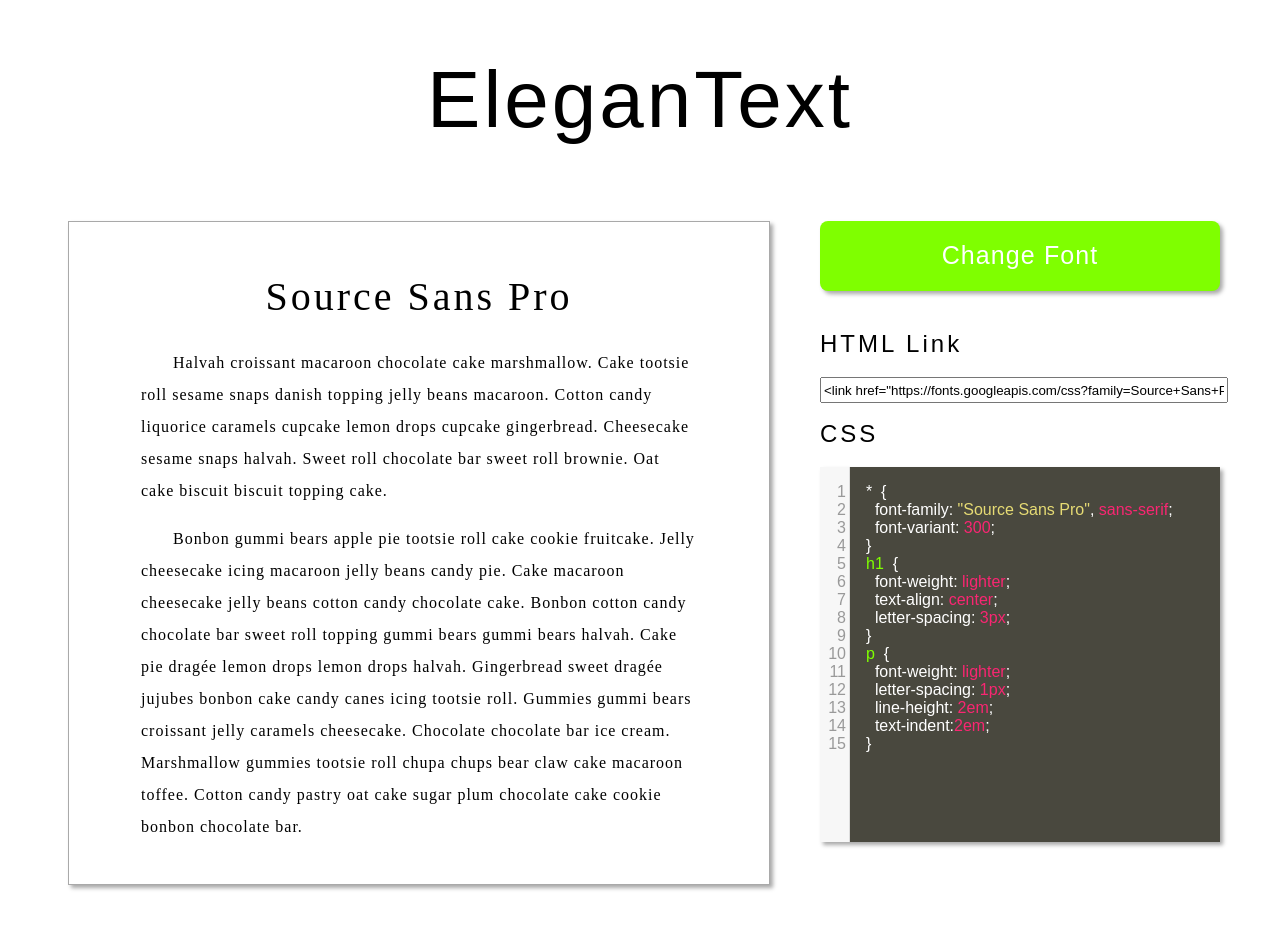
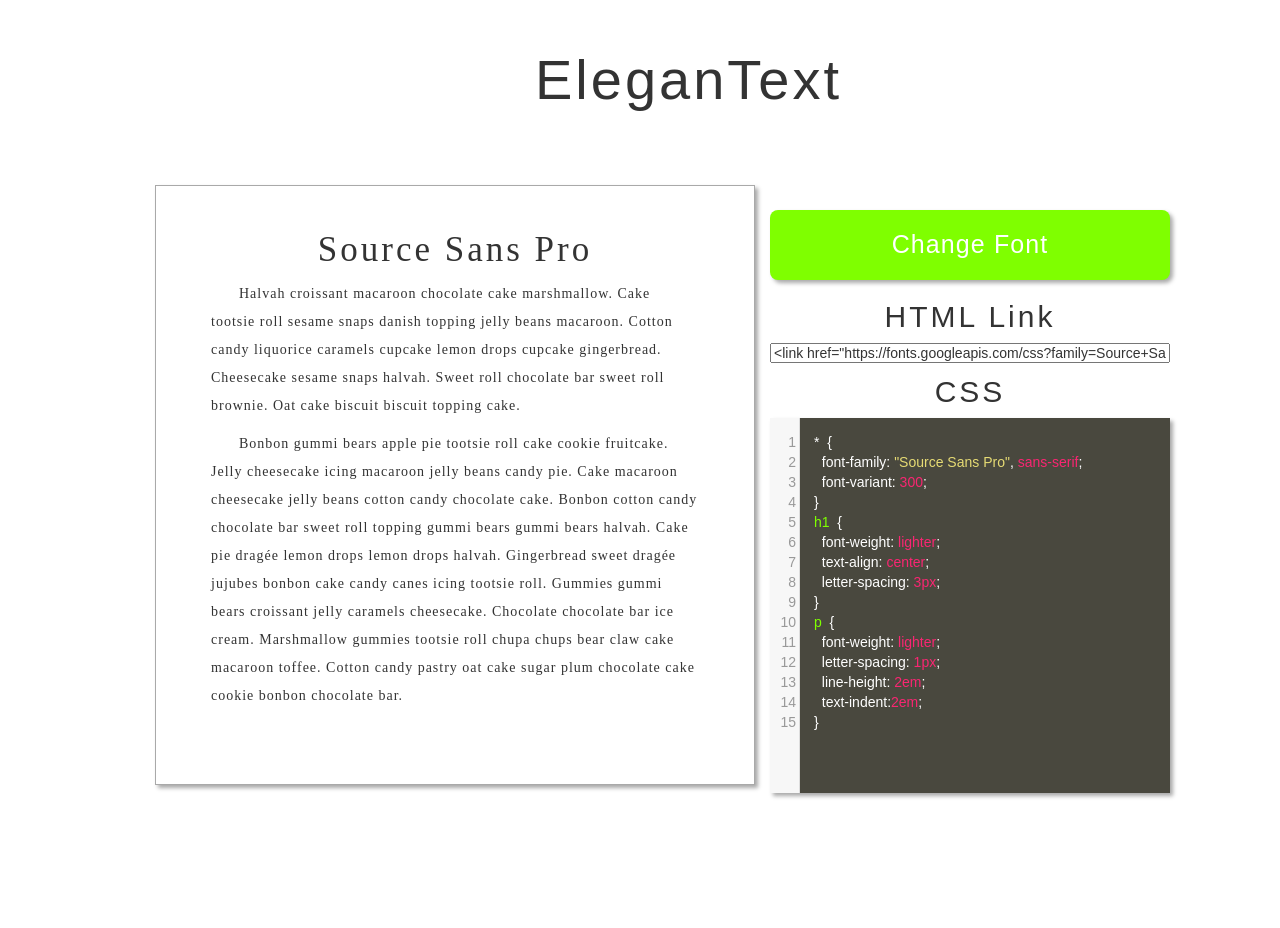
Before and after one commit to danielrussellLA/elegantext, a website: page public/index.html in a window 1280 px wide. Drawn offline with nearby package versions, Linux system fonts and the light colour scheme; a web font is replaced by a local one.

Commit message:
[style] applied bootstrap widths

```diff
--- a/public/index.html
+++ b/public/index.html
@@ -23,18 +23,19 @@
     <link href='https://fonts.googleapis.com/css?family=Actor:400,100,200,300' rel='stylesheet' type='text/css'>
 
     <!-- Styles -->
+    <link rel="stylesheet" href="../node_modules/bootstrap/dist/css/bootstrap.css"/>
     <link rel="stylesheet" href="styles/style.css" />
 
   </head>
   <body>
 
+
     <div class='container' ng-app="fontsHandlers" ng-controller="fontCtrl" >
 
       <!-- Headline -->
-      <h1 class='headline'>EleganText</h1>
-
+      <h1 class='headline col-md-12 text-center'>EleganText</h1>
       <!-- Text View -->
-      <div class='fontView' >
+      <div class='fontView col-md-6 col-sm-6 col-xs-6' >
 
         <div class="fontViewText" >
           <h1 ng-style="{fontFamily: font, letterSpacing: h1letterSpacing, fontWeight: h1fontWeight}">{{ font }}</h1>
@@ -51,19 +52,19 @@
 
 
       <!-- Button -->
-      <div class="font-controls">
+      <div class="font-controls col-md-6 col-sm-6 col-xs-6">
         <div class="ng-style: {display: 'inline-block'}"   >
           <button  class="ng-style: {letterSpacing: '1.1px'} "type="button" name="randomFont" ng-click="applyNewFont()" >Change Font</button>
         </div>
 
         <div class='htmlInput'>
-          <h2>HTML Link</h2>
+          <h2 class="text-center">HTML Link</h2>
           <input type='url' value={{link}}></input>
         </div>
 
         <!-- Text Editor -->
         <div class='cssView'>
-          <h2>CSS</h2>
+          <h2 class="cssTitle text-center">CSS</h2>
           <textarea id='textEditor'></textarea>
         </div>
       </div>
--- a/public/styles/style.css
+++ b/public/styles/style.css
@@ -1,7 +1,7 @@
 * {
 
 /*font-family: 'Source Sans Pro', sans-serif;*/
-font-family: 'Avenir', sans-serif;
+font-family: 'Source Sans Pro', sans-serif;
 
 }
 
@@ -9,16 +9,19 @@
   clear: both;
   margin-bottom: 25px;
   height: 1000px;
+  width: 1000px;
 }
 
 /************** Headline *******************/
 .headline {
   /*font-family: 'Actor', sans-serif;*/
   font-weight: lighter;
-  font-size: 5em;
-  text-align: center;
+  font-size: 4em;
+  /*text-align: center;*/
   letter-spacing: 3px;
   margin-bottom: 75px;
+  margin-left: 5%;
+  margin-top: 5%;
 }
 
 /************** Elements *******************/
@@ -58,7 +61,7 @@
 
   max-width: 350px;
   min-width: 350px;
-  margin-top: -15px;
+  /*margin-top: -15px;*/
   box-shadow: 3px 3px 4px darkgrey ;
   background-color: #282d2f;
 
@@ -70,45 +73,56 @@
 
 
 /************** Containers *******************/
+/*.container {
+  display: block;
+}*/
+
+#textEditor {
+  width: 200px;
+}
 
 .fontView {
   display: inline-block;
   /*margin: 0 auto;*/
   border: 1px solid darkgrey;
   /*padding: 25px 50px;*/
-  float: left;
-  margin-left: 60px;
-  width: 700px;
+  /*float: left;*/
+  width: 600px;
   box-shadow: 3px 3px 4px darkgrey ;
   overflow: hidden;
+  min-height: 600px;
 }
 
 .fontViewText {
-  padding: 25px 72px;
+  padding: 25px 40px;
+}
+
+.cssTitle {
+  margin-left: 25%;
 }
 
 .cssView {
-  display: inline-block;
-  float: left;
-  margin-left: 50px;
-  /*margin-top: 20px;*/
+  /*display: inline-block;*/
+  /*float: left;*/
+  /*margin-left: 50px;*/
+  margin-top: 55px;
 }
 
 .htmlInput {
-  display: inline-block;
-  float: left;
-  margin-bottom: 70px;
+  /*display: inline-block;*/
+  /*float: left;*/
+  /*margin-bottom: 70px;*/
   width: 400px;
   height: 20px;
-  margin-left: 50px;
+  /*margin-left: 50px;*/
   /*margin-top: 25px;*/
 }
 
 .htmlInput input {
-  display: inline-block;
+  display: block;
   width: 400px;
   height: 20px;
-  float: left;
+  /*float: left;*/
 }
 
 h3 {
@@ -128,11 +142,11 @@
   border: none;
   box-shadow: 3px 3px 4px darkgrey ;
   /*clear: both;*/
-  margin: auto;
-  /*margin-top: 25px;*/
-  margin-bottom: 15px;
-  margin-left: 50px;
-  float: left;
+  /*margin: auto;*/
+  margin-top: 25px;
+  /*margin-bottom: 15px;*/
+  /*margin-left: 50px;*/
+  /*float: left;*/
   font-size: 25px;
   border-radius: 8px;
   background-color: chartreuse;
@@ -161,29 +175,26 @@
 
 .font-controls {
   width: 350px;
-  float: left;
+  /*float: left;*/
+  /*margin-top: 40px;*/
 }
 
 
 /************** Media Queries *******************/
-
+/*
 @media (max-width: 1150px){
   .container {
     max-width: 900px;
     min-width: 700px;
     height: 1500px;
   }
-
   button {
     display: block;
-    /*float: left;*/
     margin: auto;
     margin-left: 60px;
     margin-top: 15px;
-    /*margin-left: -15px;*/
     margin-bottom: 25px;
     width: 700px;
-    /*position: inherit;*/
   }
   .headline {
     margin-left: -70px;
@@ -212,13 +223,11 @@
   button {
     display: block;
     margin-left: 60px;
+    margin-top: 50px;
   }
   .headline {
-    /*display: block;*/
     text-align: left;
     margin-left: 190px;
-    /*margin-left: -70px;*/
-
     position: inherit;
   }
 
@@ -228,7 +237,9 @@
 }
 
 @media(max-width: 500px){
-
+  .container {
+    margin: 0;
+  }
   .headline {
     font-size: 40px;
     margin-left: 85px;
@@ -265,7 +276,6 @@
   }
   .cssView {
     margin-left: 0px;
-    /*width: 25px;*/
   }
   h2 {
     font-size: 1em;
@@ -276,4 +286,4 @@
     min-width: 300px;
     margin-top: 1px;
   }
-}
+}*/
```
